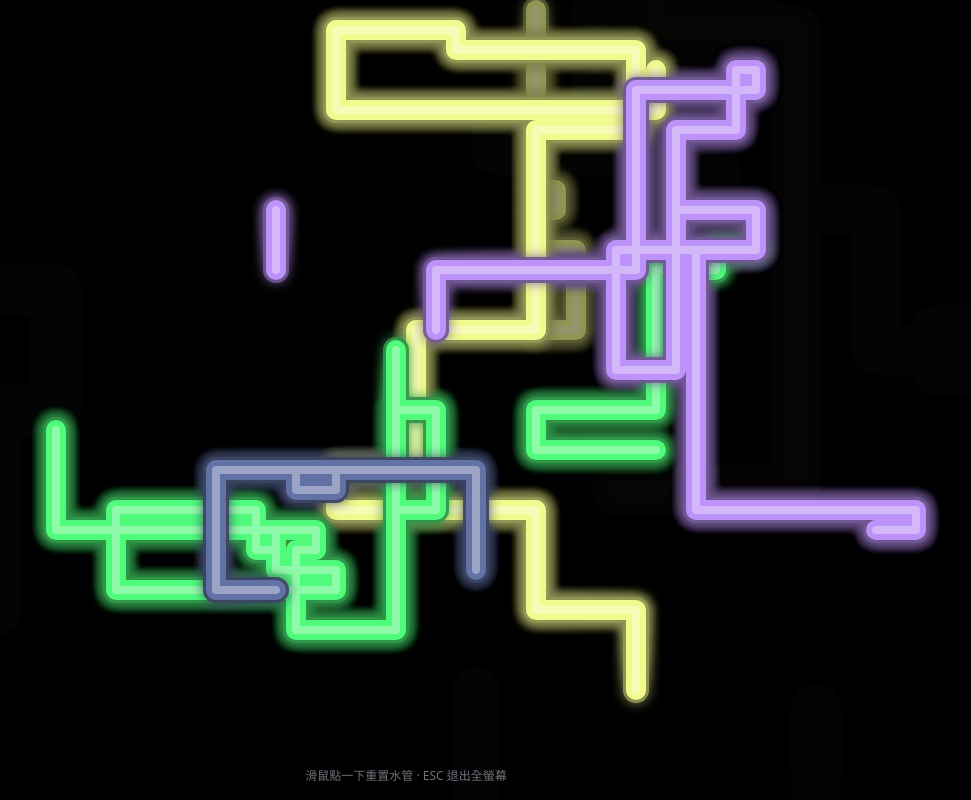
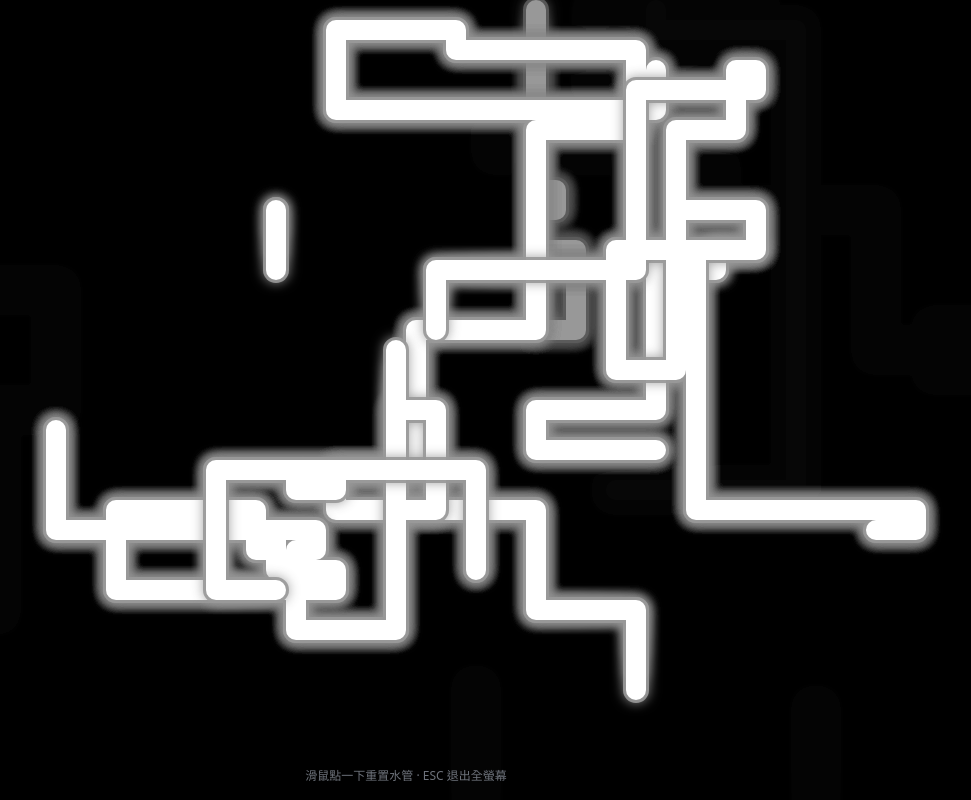
Before and after one commit to innoblue2019/windowspipescreensaver, a plain HTML site: page index.html in a window 1280 px wide. Shown: the whole page, without its empty margins (234-1205 px from the left). Drawn offline with Linux system fonts and the light colour scheme.

Commit message:
Set pipes to white

```diff
--- a/index.html
+++ b/index.html
@@ -61,11 +61,7 @@
     const PIPE_COUNT = 6;        // 同時存在的水管數
     const STEP_INTERVAL = 3;     // 每 3 frame 更新一次，讓速度變慢
 
-    const COLORS = [
-      '#ff5555', '#ffb86c', '#f1fa8c',
-      '#50fa7b', '#8be9fd', '#6272a4',
-      '#bd93f9', '#ff79c6'
-    ];
+    const COLORS = ['#ffffff'];
 
     // --------- 色彩工具：用來做高光 / 陰影 ---------
     function hexToRgb(hex) {
```
